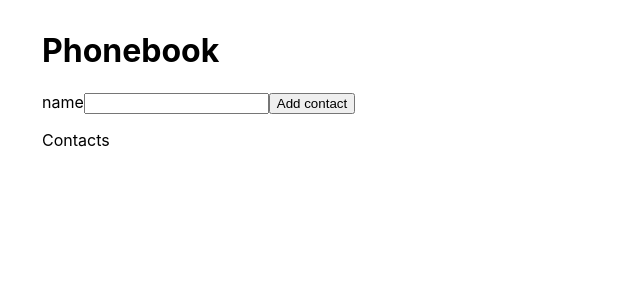
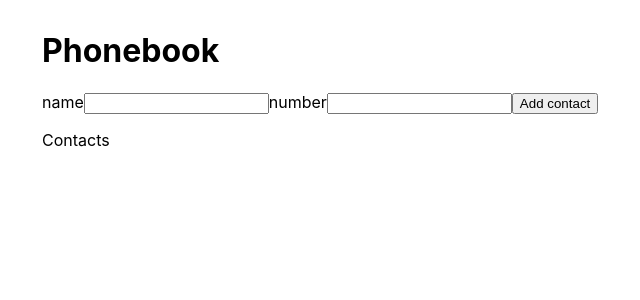
Before and after one commit to galinagumenyuk/goit-react-hw-02-phonebook, a React (Create React App) app: page / in a window 1280 px wide. Shown: the top 300 px of the page, without its empty margins (248-888 px from the left). Built offline with nearby package versions, Linux system fonts and the light colour scheme.

Commit message:
add phone numbers

```diff
--- a/src/App.js
+++ b/src/App.js
@@ -10,10 +10,11 @@ class App extends React.Component {
     contacts: [],
   };
 
-  addContact = (name) => {
+  addContact = ({ name, number }) => {
     const contact = {
       id: shortid.generate(),
       name,
+      number,
     };
     this.setState((prevState) => ({
       contacts: [contact, ...prevState.contacts],
--- a/src/components/contacts/Contacts.jsx
+++ b/src/components/contacts/Contacts.jsx
@@ -4,7 +4,7 @@ import Item from "./Item";
 const Contacts = ({ contacts }) => {
        return <ul>
             {contacts.map(contact => (
-                <Item key={contact.id} name={contact.name}/>
+                 <Item key={contact.id} name={contact.name} number={contact.number}/>
              ))}
         </ul>
  }
--- a/src/components/contacts/Item.jsx
+++ b/src/components/contacts/Item.jsx
@@ -1,7 +1,10 @@
 import React from "react";
 
-const Item = ({ name }) => {
-    return <li>{name}</li>
+const Item = ({ name, number }) => {
+    return <li>
+        <span>{name}</span>
+        <span>{number}</span>
+        </li>
  }
 
 export default Item;
--- a/src/components/form/Form.jsx
+++ b/src/components/form/Form.jsx
@@ -2,16 +2,20 @@ import React from "react";
 
 
 class Form extends React.Component {
-    state = {name: ""}
+    state = {name: "", number:""}
 
     handleNameChange = (e) => {
         this.setState({ name: e.currentTarget.value});
     }
 
+    handleNumberChange = (e) => {
+        this.setState({ number: e.currentTarget.value});
+    }
+
      handleSubmit = (e) => {
         e.preventDefault();
-         this.props.onSubmit(this.state.name);
-         this.setState({ name: "" });
+         this.props.onSubmit(this.state);
+         this.setState({ name: "", number: ""});
     };
 
 
@@ -30,6 +34,18 @@ class Form extends React.Component {
                         onChange={this.handleNameChange}
                     />
                 </label>
+                <label>
+                    number
+                    <input
+                    type="tel"
+                    name="number"
+                    pattern="\+?\d{1,4}?[-.\s]?\(?\d{1,3}?\)?[-.\s]?\d{1,4}[-.\s]?\d{1,4}[-.\s]?\d{1,9}"
+                    title="Phone number must be digits and can contain spaces, dashes, parentheses and can start with +"
+                        required
+                        value={this.state.number}
+                        onChange={this.handleNumberChange}
+                    />
+                </label>
                 <button type="submit"> Add contact </button>
             </form>
         )
```
Also changed, not shown: 1 other file (tests, documents, lock files or other folders).
